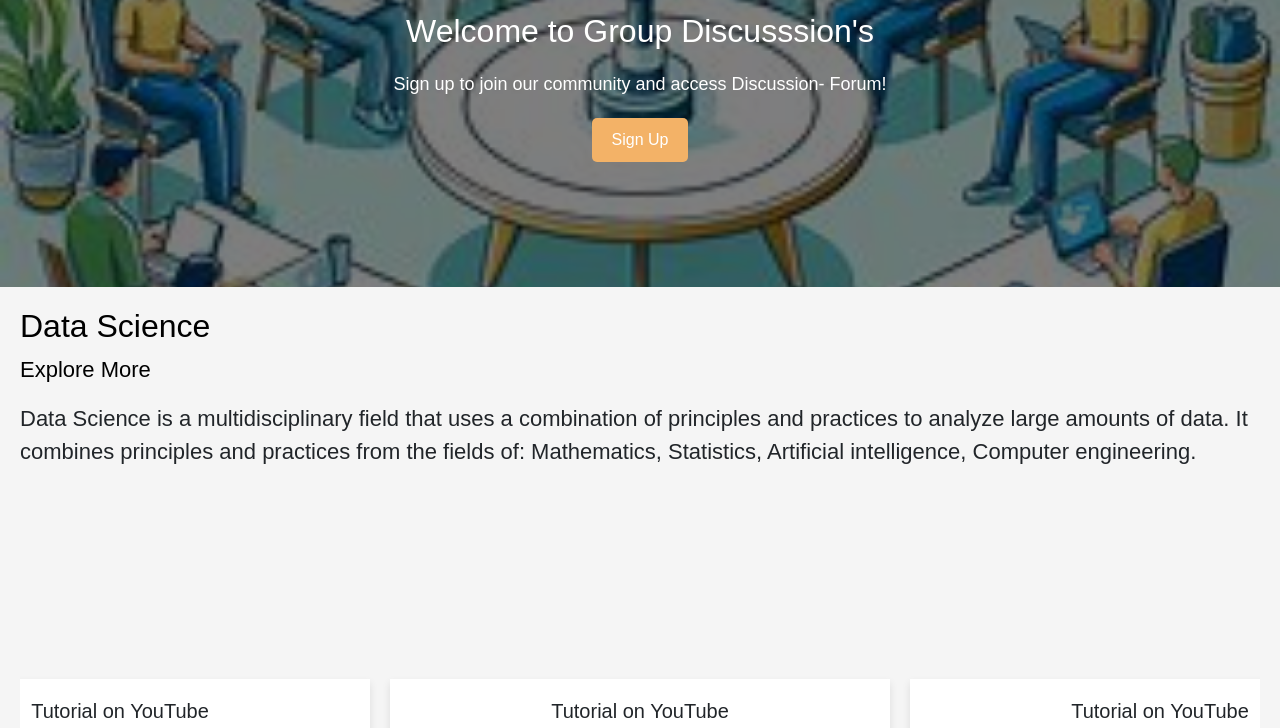
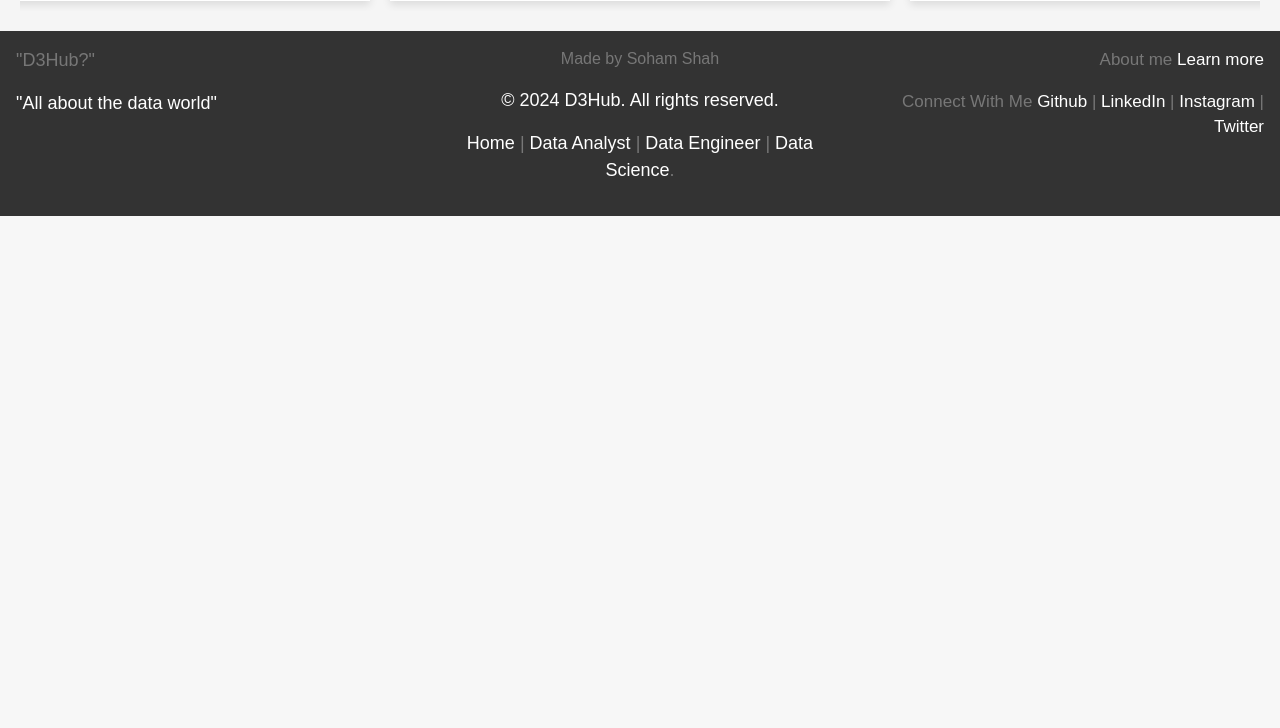
Before and after one commit to soham7998/Final_project-TYIT, a Flask app: page / in a window 1280 px wide. Shown: the part 2938-3666 px from the top of the page. After the commit the page ends 3154 px from the top, so only its background shows below. Run offline with Flask 3, Linux system fonts and the light colour scheme; some libraries are stand-ins or nearby versions.

Commit message:
Update index.html

```diff
--- a/templates/index.html
+++ b/templates/index.html
@@ -6,7 +6,7 @@
     <title>D3Hub - Explore Data World</title>
     <link rel="stylesheet" href="https://maxcdn.bootstrapcdn.com/bootstrap/4.5.2/css/bootstrap.min.css">
     <link rel="stylesheet" href="style.css">
-    <link rel="stylesheet" href="https://stackpath.bootstrapcdn.com/bootstrap/4.5.2/css/bootstrap.min.css">
+    <link rel="stylesheet" href="https://cdnjs.cloudflare.com/ajax/libs/animate.css/4.1.1/animate.min.css">
     <link rel="icon" href="static/react.png" sizes="34x34" />
  <style>
          /* Add the following styles for mobile responsiveness */
@@ -173,17 +173,17 @@ footer {
 
 
 #da a {
-    text-decoration: none;
+    /* text-decoration: none; */
     color: #000;
 }
 
 #de a {
-    text-decoration: none;
+    /* text-decoration: none; */
     color: #000;
 }
 
 #ds a {
-    text-decoration: none;
+    /* text-decoration: none; */
     color: #000;
 }
 
@@ -193,11 +193,11 @@ footer {
     color: green; /* Change to your desired hover color */
 }
 
-        .page-content {
+.page-content {
             display: flex;
             justify-content: center;
             align-items: center;
-            height: 90vh; /* Adjust the height as needed */
+            height:max-content; /* Adjust the height as needed */
             overflow-x:scroll;
         }
 
@@ -273,6 +273,7 @@ a {
             border-radius: 5px;
         }
 
+
   @keyframes slideInFromBottom {
             0% {
                 transform: translateY(100%);
@@ -287,6 +288,16 @@ a {
             animation-timing-function: ease-out; /* Adjust the timing function as needed */
             animation-fill-mode: both;
         }
+        .animate__animated.animate__fadeInUp {
+  --animate-duration: 4s;
+}
+
+
+/* This changes all the animations globally */
+:root {
+  /* --animate-duration: 800ms; */
+  --animate-delay: 1.8s;
+}
 </style>
 </head>
 <body>
@@ -335,7 +346,7 @@ a {
         <img id="changing-image" src="./static/Compare.jpg" alt="Changing Image">
     </div>
 
-   <section id="home" class="animate-on-scroll">
+   <section id="home"  class="animate__animated animate__fadeInUp">
         <h2 style="font-size: 30px;font-family: 'Times New Roman', Times, serif;">Welcome there📊</h2>
         <p style="font-size: 24px;font-family: 'Times New Roman', Times, serif;">D3Hub is your ultimate destination for everything related to Data Analyst, Data Engineer, and Data Science. Whether you're exploring tutorials, seeking certificates, or following a roadmap to success, we've got you covered on your journey in the world of data. Welcome to a platform designed to help you thrive in the exciting fields of data analysis, engineering, and science!</p>
     </section>
@@ -362,8 +373,8 @@ a {
 
     <section id="da">
         <a href="/DA">
-            <h2>Data Analyst,Who is Data Analyst?</h2><p>Explore More.</p></a>
-        <p>A Data analyst is a professional who gathers, organizes, and analyzes information from various sources to help an organization achieve business goals.</p>
+            <h2 class="animate__animated animate__fadeInRight">Data Analyst,Who is Data Analyst?</h2><p>Explore More.</p></a>
+        <p class="animate__animated animate__fadeInUp" >A Data analyst is a professional who gathers, organizes, and analyzes information from various sources to help an organization achieve business goals.</p>
     <div class="page-content">
         <div class="column">
             <h2 style="font-size: 20px;">Tutorial on YouTube</h2>
@@ -385,8 +396,8 @@ a {
 </div>
     <section id="de">
         <a href="/DE">
-        <h2>Data Engineer</h2><p>Explore More</p></a>
-        <p>Data Engineers work in various settings to build systems that collect, manage, and convert raw data into usable information for data scientists and business analysts to interpret.
+        <h2 class="animate__animated animate__fadeInRight">Data Engineer</h2><p>Explore More</p></a>
+        <p class="animate__animated animate__fadeInUp">Data Engineers work in various settings to build systems that collect, manage, and convert raw data into usable information for data scientists and business analysts to interpret.
             Their ultimate goal is to make data accessible so that organisations can use it to evaluate and optimise their performance.</p>
     <div class="page-content">
         <div class="column">
@@ -407,26 +418,27 @@ a {
 </div>
      </section>
 
-     <section id="group-chats">
-        <h2>Group Discusssion - Want to know more? Do signup!</h2>
-    </section>
-
-    <!-- Add the Signup Overlay below -->
-
-    <div class="thumbnail-container">
-        <img class="thumbnail" src="./static/disucss3.jpg" alt="Thumbnail Image" width="70%">
+     <div class="thumbnail-container">
+        <img class="thumbnail" src="./static/disucss3.jpg" alt="Thumbnail Image" width="60%">
         <div class="overlay">
-            <h2>Welcome to Group Discusssion's</h2>
+            <h2 class="animate__animated animate__fadeInRight">Welcome to Group Discusssion's</h2>
             <div class="signup-message">
                 Sign up to join our community and access Discussion- Forum!
             </div>
+            <div class="discord-button">
+                <p>Join our Discord server:</p>
+                <a href="https://discord.com/invite/caxbmM3v" target="_blank">
+                    <button style="background-color: #7289DA; color: white;">Join Discord</button></a>
             <button class="signup-button" onclick="location.href='/signup'">Sign Up</button>
         </div>
+        </div>
     </div>
+</div>
+</div>
     <section id="ds">
         <a href ="/DS">
-        <h2>Data Science</h2><p>Explore More</p></a>
-        <p>Data Science is a multidisciplinary field that uses a combination of principles and practices to analyze large amounts of data. It combines principles and practices from the fields of: Mathematics, Statistics, Artificial intelligence, Computer engineering.</p>
+        <h2 class="animate__animated animate__fadeInRight">Data Science</h2><p>Explore More</p></a>
+        <p class="animate__animated animate__fadeInUp">Data Science is a multidisciplinary field that uses a combination of principles and practices to analyze large amounts of data. It combines principles and practices from the fields of: Mathematics, Statistics, Artificial intelligence, Computer engineering.</p>
         <div class="page-content">
             <div class="column">
                 <h2 style="font-size: 20px;">Tutorial on YouTube</h2>
@@ -445,12 +457,12 @@ a {
             </div>
     </div>
 </section>
-<footer style="display: flex; justify-content: space-between; align-items: center; text-align: center;">
+<footer>
     <div style="float: left; text-align: left; width: 33%;">
         <p style="display: inline-block;font-size: 18px;">"D3Hub?"
             <p  style="color: white;font-size: 18px;">"All about the data world"</p>
     </div>
-    <div style="display: inline-block; text-align: center;">
+    <div style="display: inline-block; text-align: center; width: 33%;">
         <p>Made by Soham Shah</p>
         <p style="color: white; font-size: 18px;">&copy; 2024 D3Hub. All rights reserved.</p>
         <p style="display: inline-block; font-size: 18px;">
@@ -460,14 +472,13 @@ a {
             <a href="/DS" style="text-decoration: none; color: white;">Data Science</a>.
         </p>
     </div>
-    <footer style="bottom: 0; right: 0; text-align: right; padding: 20px; font-size: 16px; width:max-content;">
+    <div style="float: right; text-align: right; width: 33%;">
         <p style="font-size: 17px;">About me <a href="/about" style="text-decoration: none; color: white;" target="_blank">Learn more</a>
-        <p style="font-size: 17px;">Connect With Me
-        <a href="https://github.com/soham7998/" target="_blank" style="color: white; text-decoration: none; text-align: right;">Github</a> |
-        <a href="https://in.linkedin.com/in/shahsoham2003/" target="_blank" style="color: white; text-decoration: none; text-align: right;">LinkedIn</a> |
-        <a href="https://www.instagram.com/shah_.soham/" target="_blank" style="color: white; text-decoration: none;text-align: right;">Instagram</a> |
-        <a href="https://twitter.com/sohamshahh/" target="_blank" style="color: white; text-decoration: none;text-align: right;">Twitter</a></p>
-
+        <p style="font-size:17px;">Connect With Me
+        <a href="https://github.com/soham7998/" target="_blank" style="color: white; text-decoration: none;">Github</a> |
+        <a href="https://in.linkedin.com/in/shahsoham2003/" target="_blank" style="color: white; text-decoration: none;">LinkedIn</a> |
+        <a href="https://www.instagram.com/shah_.soham/" target="_blank" style="color: white; text-decoration: none;">Instagram</a> |
+        <a href="https://twitter.com/sohamshahh" target="_blank" style="color: white; text-decoration: none;">Twitter</a></p>
     </div>
     <div style="clear: both;"></div>
 </footer>
```
